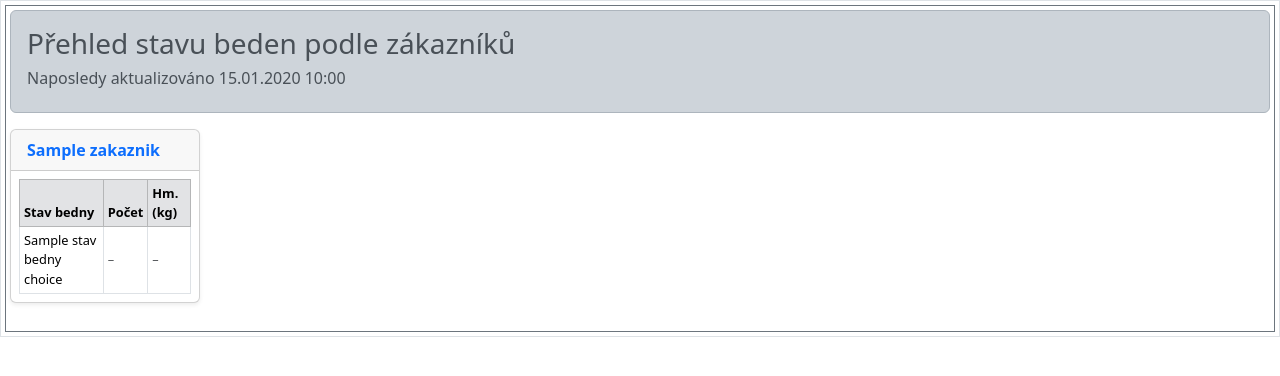
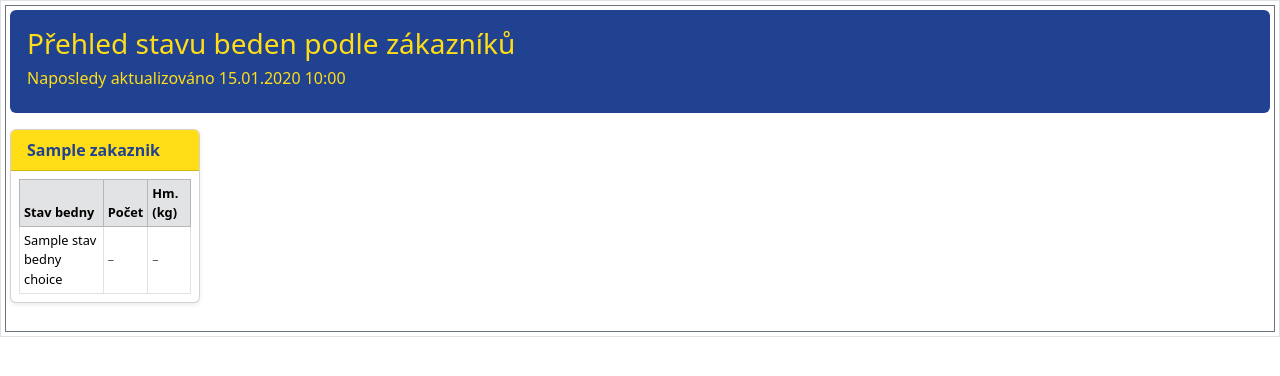
Before and after one commit to zpilat/Django_order_processing, a Django app: template orders/templates/orders/dashboard_bedny.html in a window 1280 px wide. Shown: the top 376 px of the page. Run offline with Django 5.2, Linux system fonts and the light colour scheme; the template is opened without the code that fills it: most values are stand-ins (such as "Sample title", 1, 10 or a date in 2020).

Commit message:
Upravení stylů pro alert a hlavičku karet v přehledu stavu beden

```diff
--- a/orders/templates/orders/partials/dashboard_bedny_content.html
+++ b/orders/templates/orders/partials/dashboard_bedny_content.html
@@ -1,6 +1,6 @@
 {% load custom_filters %}
 
-<div class="alert alert-dark" role="alert">
+<div class="alert text" role="alert" style="background-color: #214290; color: #ffde17;">
     <h3>Přehled stavu beden podle zákazníků</h3>
     <h6>Naposledy aktualizováno {{ current_time|date:"d.m.Y H:i" }}</h6>
 </div>
@@ -9,7 +9,7 @@
     {% for zakaznik, bedny_stavy in prehled_beden_zakaznika.items %}
       <div class="col-xl-2 col-lg-3 col-md-4 col-sm-6 mb-4">
         <div class="card h-100 shadow-sm">
-          <div class="card-header fw-bold text-primary">
+          <div class="card-header fw-bold" style="background-color: #ffde17;  color: #214290;">
             {{ zakaznik }}
           </div>
           <div class="card-body p-2">
```
